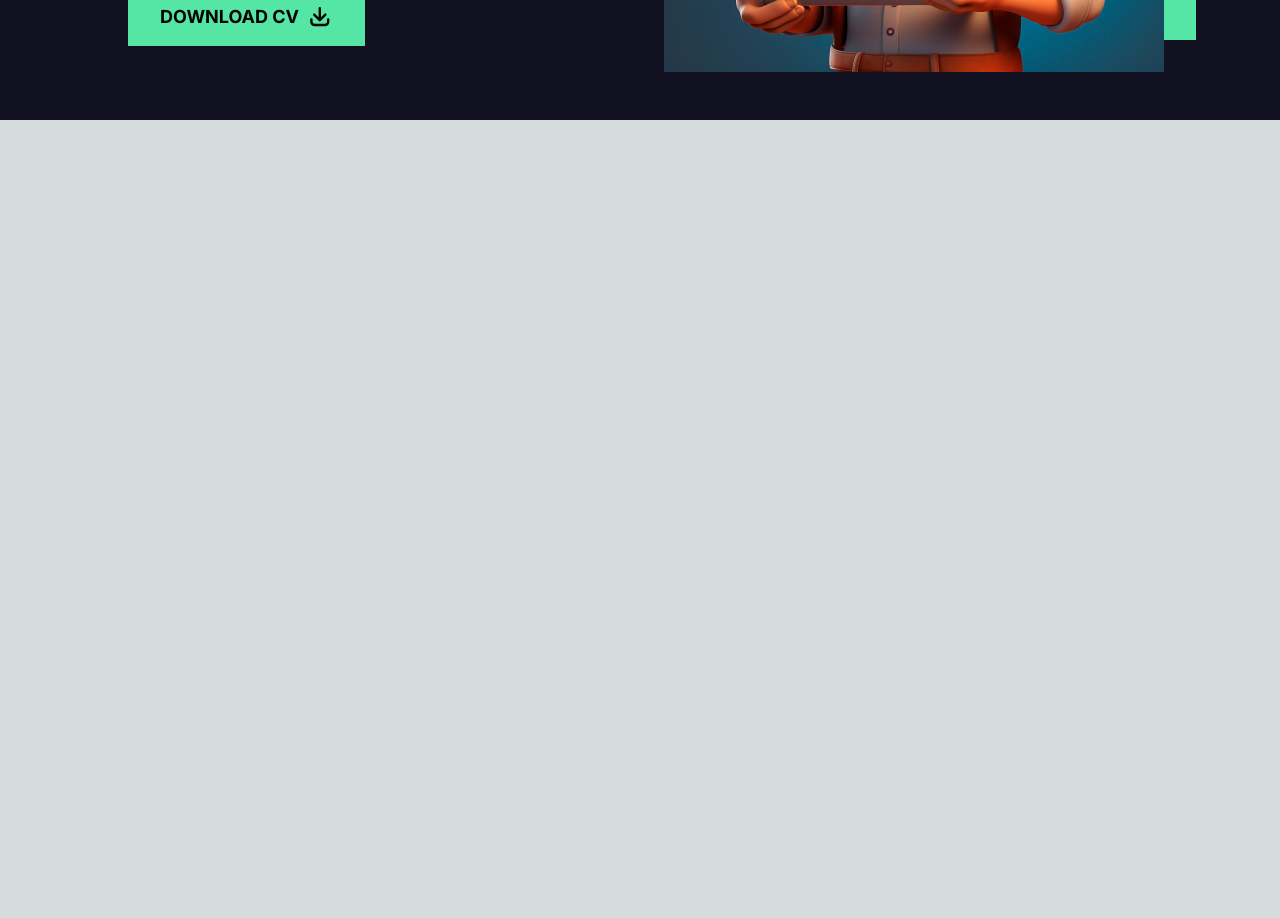
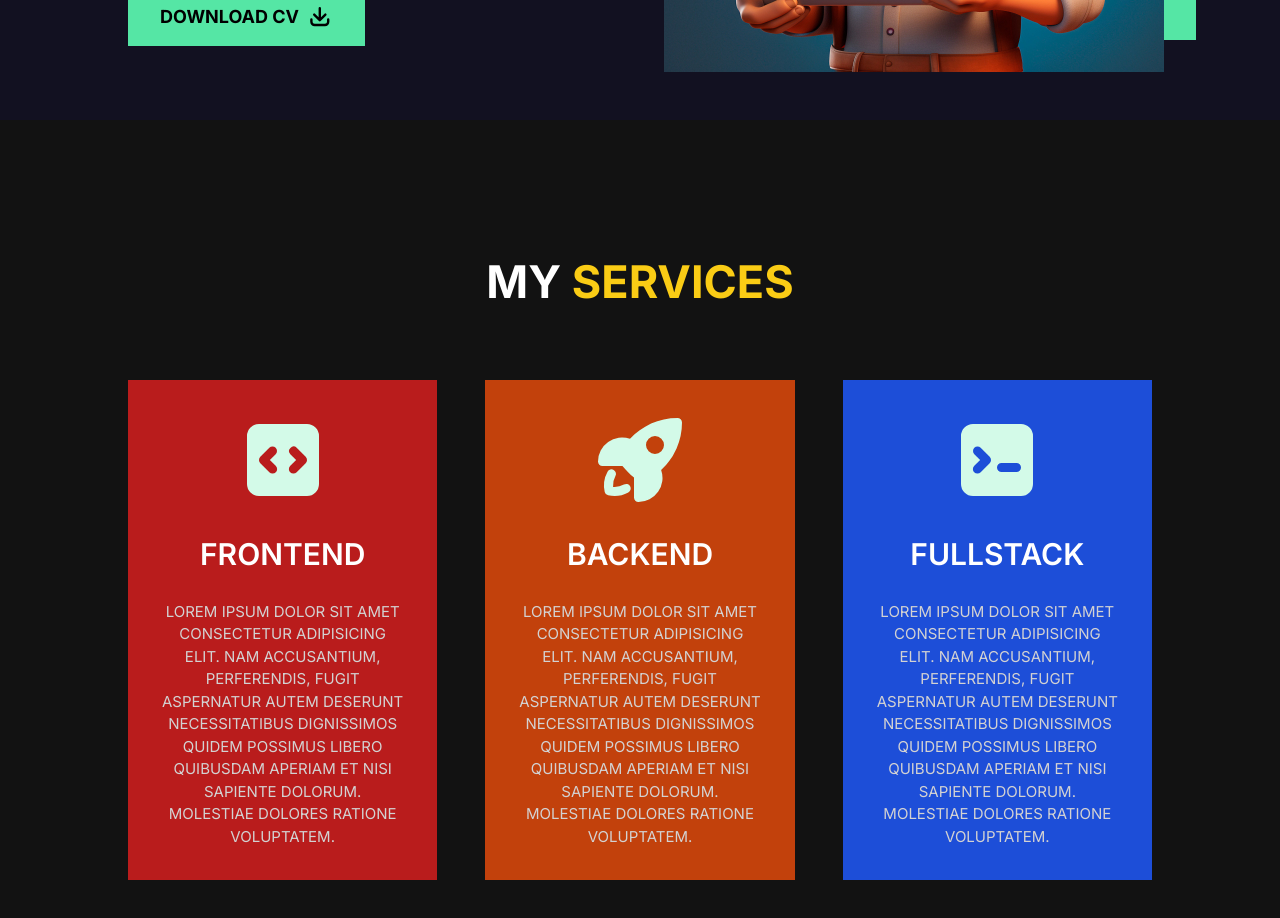
Before and after one commit to rafaeljunio/my-portifolio, a Next.js app: page / in a window 1280 px wide. Shown: the part 1340-2258 px from the top of the page. Before the commit the page ends 1460 px from the top, so only its background shows below. Built offline with nearby package versions, Linux system fonts and the light colour scheme.

Commit message:
feat: services page

```diff
--- /dev/null
+++ b/app/_components/services.tsx
@@ -0,0 +1,56 @@
+import {
+  CodeBracketSquareIcon,
+  CommandLineIcon,
+  RocketLaunchIcon,
+} from '@heroicons/react/16/solid'
+
+export const Services = () => {
+  return (
+    <div className="bg-[#121212] pt-[4rem] md:pt-[8rem] pb-[5rem]">
+      <p className="heading">
+        My <span className="text-yellow-400">Services</span>
+      </p>
+
+      <div className="grid grid-cols-1 md:grid-cols-2 lg:grid-cols-3 w-[80%] mx-auto items-center gap-[3rem] mt-[4rem] text-white">
+        <div className="bg-red-700 hover:scale-110 transform transition-all duration-300 hover:-rotate-6 uppercase font-semibold text-center p-[2rem]">
+          <CodeBracketSquareIcon className="size-[6rem] mx-auto text-[#d3fae8]" />
+          <h1 className="text-[20px] md:text-[30px] mt-[1.5rem] mb-[1.5rem]">
+            Frontend
+          </h1>
+          <p className="text-[15px] text-[#d3d2d2] font-normal">
+            Lorem ipsum dolor sit amet consectetur adipisicing elit. Nam
+            accusantium, perferendis, fugit aspernatur autem deserunt
+            necessitatibus dignissimos quidem possimus libero quibusdam aperiam
+            et nisi sapiente dolorum. Molestiae dolores ratione voluptatem.
+          </p>
+        </div>
+
+        <div className="bg-orange-700 hover:scale-110 transform transition-all duration-300 uppercase font-semibold text-center p-[2rem]">
+          <RocketLaunchIcon className="size-[6rem] mx-auto text-[#d3fae8]" />
+          <h1 className="text-[20px] md:text-[30px] mt-[1.5rem] mb-[1.5rem]">
+            Backend
+          </h1>
+          <p className="text-[15px] text-[#d3d2d2] font-normal">
+            Lorem ipsum dolor sit amet consectetur adipisicing elit. Nam
+            accusantium, perferendis, fugit aspernatur autem deserunt
+            necessitatibus dignissimos quidem possimus libero quibusdam aperiam
+            et nisi sapiente dolorum. Molestiae dolores ratione voluptatem.
+          </p>
+        </div>
+
+        <div className="bg-blue-700 hover:scale-110 transform transition-all duration-300 hover:rotate-6 uppercase font-semibold text-center p-[2rem]">
+          <CommandLineIcon className="size-[6rem] mx-auto text-[#d3fae8]" />
+          <h1 className="text-[20px] md:text-[30px] mt-[1.5rem] mb-[1.5rem]">
+            Fullstack
+          </h1>
+          <p className="text-[15px] text-[#d3d2d2] font-normal">
+            Lorem ipsum dolor sit amet consectetur adipisicing elit. Nam
+            accusantium, perferendis, fugit aspernatur autem deserunt
+            necessitatibus dignissimos quidem possimus libero quibusdam aperiam
+            et nisi sapiente dolorum. Molestiae dolores ratione voluptatem.
+          </p>
+        </div>
+      </div>
+    </div>
+  )
+}
--- a/app/page.tsx
+++ b/app/page.tsx
@@ -6,6 +6,7 @@ import { About } from './_components/about'
 import { Hero } from './_components/hero'
 import { MobileNav } from './_components/mobile-nav'
 import { Nav } from './_components/nav'
+import { Services } from './_components/services'
 
 export default function Home() {
   const [nav, setNav] = useState(false)
@@ -13,13 +14,15 @@ export default function Home() {
   const closeNav = () => setNav(false)
 
   return (
-    <div className="">
-      <MobileNav nav={nav} closeNav={closeNav} />
-      <Nav openNav={openNav} />
-
-      <Hero />
+    <div className="overflow-x-hidden">
+      <div>
+        <MobileNav nav={nav} closeNav={closeNav} />
+        <Nav openNav={openNav} />
+        <Hero />
+      </div>
       <div className="relative z-[30]">
         <About />
+        <Services />
       </div>
     </div>
   )
```
